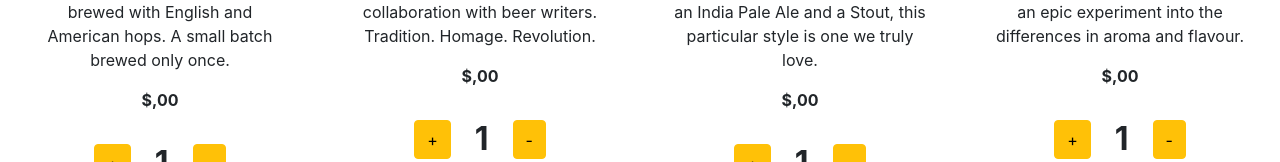
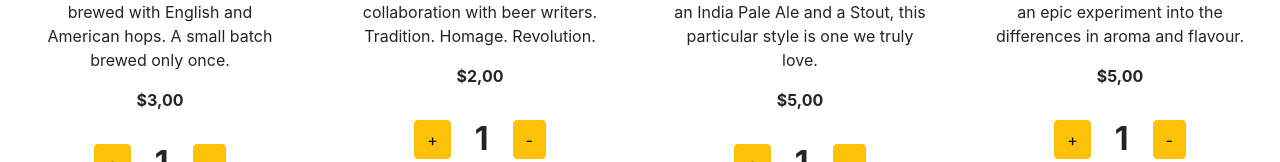
Before and after one commit to lagomoura/Desafios-Entregables---CoderHouse--React-31205, a React (Create React App) app: page / in a window 1280 px wide. Shown: the part 552-714 px from the top of the page. Built offline with nearby package versions, Linux system fonts and the light colour scheme; a small style sheet from the web is missing.

Commit message:
Correccion variable PRECIO en Item.jsx

```diff
--- a/src/componentes/Item.jsx
+++ b/src/componentes/Item.jsx
@@ -6,7 +6,7 @@ import '../style-sheet/Item.css';
 
 
 //. Seteamos todos los estados iniciales
-function Item ({ initial, onAdd, max, agregarCantidad, estilo, imagen, tagline, descripcion, precio500}) {
+function Item ({ initial, onAdd, max, agregarCantidad, estilo, imagen, tagline, descripcion, precio}) {
 
   //. Estado de la cantidad y stock. Hago con que la cantidad default sea 1 y el stock default sea el max de cada item.
   const [cantidad, setCantidad] = useState(1);
@@ -99,7 +99,7 @@ function Item ({ initial, onAdd, max, agregarCantidad, estilo, imagen, tagline,
                   <img src={imagen} className="card-img-top" alt="..." />
                   <div className="item_descripcion">
                     <p className='mt-3'> { descripcion } </p>
-                    <p className='fw-bold'> ${precio500},00</p>
+                    <p className='fw-bold'> ${precio},00</p>
                   </div>
                   <div className="d-flex gap-4 justify-content-center">
                       <button onClick={sumar} type="button" className=" btn btn-warning my-3">+</button>
--- a/src/componentes/ItemList.jsx
+++ b/src/componentes/ItemList.jsx
@@ -13,8 +13,7 @@ function ItemList({estilos, onAdd, sumarCarrito}){
 
                 return <Item
                 id={estilo.id}
-                precio500={estilo.precio500}
-                precio1000={estilo.precio1000}
+                precio={estilo.precio}
                 estilo={estilo.estilo}
                 tagline={estilo.tagline}
                 imagen={estilo.url}
```
